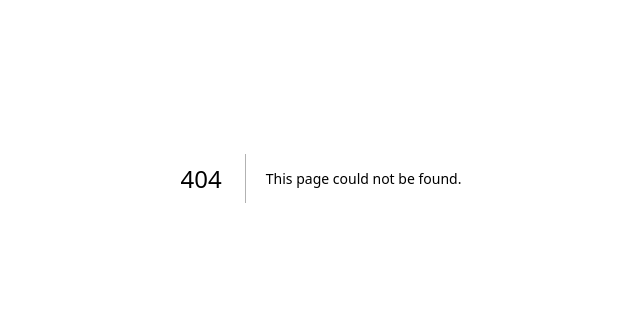
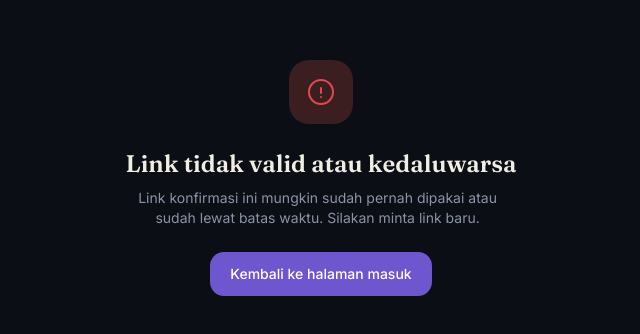
Before and after one commit to ziasuhendro-coder/human-design-enterprise, a Next.js app: page /auth/auth-code-error in a window 1280 px wide. Before the commit this address had no page. Shown: the part 222-556 px from the top of the page, without its empty margins (319-959 px from the left). Built offline with nearby package versions, Linux system fonts and the light colour scheme.

Commit message:
Create page.tsx

```diff
--- /dev/null
+++ b/app/auth/auth-code-error/page.tsx
@@ -0,0 +1,44 @@
+import type { Metadata } from 'next';
+import Link from 'next/link';
+
+export const metadata: Metadata = {
+  title: 'Link Tidak Valid',
+};
+
+export default function AuthCodeErrorPage() {
+  return (
+    <div className="flex min-h-screen flex-col items-center justify-center gap-6 bg-background p-6 text-center">
+      <div className="flex h-16 w-16 items-center justify-center rounded-2xl bg-danger-bg">
+        <svg
+          className="h-8 w-8 text-danger"
+          fill="none"
+          viewBox="0 0 24 24"
+          stroke="currentColor"
+          aria-hidden="true"
+        >
+          <path
+            strokeLinecap="round"
+            strokeLinejoin="round"
+            strokeWidth={1.5}
+            d="M12 9v3.75m9-.75a9 9 0 11-18 0 9 9 0 0118 0zm-9 3.75h.008v.008H12v-.008z"
+          />
+        </svg>
+      </div>
+      <div>
+        <h1 className="font-display text-2xl font-semibold text-foreground">
+          Link tidak valid atau kedaluwarsa
+        </h1>
+        <p className="mt-2 max-w-sm text-sm text-foreground-muted">
+          Link konfirmasi ini mungkin sudah pernah dipakai atau sudah lewat
+          batas waktu. Silakan minta link baru.
+        </p>
+      </div>
+      <Link
+        href="/login"
+        className="rounded-xl bg-primary px-5 py-3 text-sm font-medium text-white hover:bg-primary-hover"
+      >
+        Kembali ke halaman masuk
+      </Link>
+    </div>
+  );
+}
```
